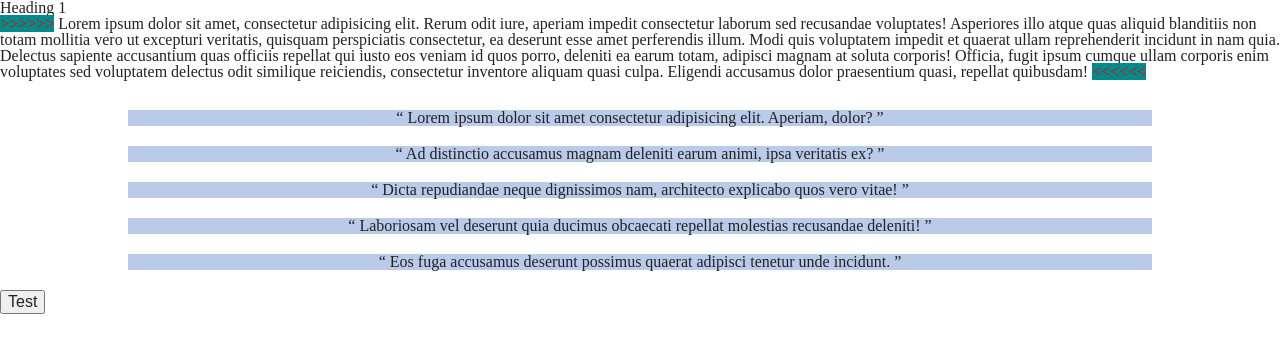
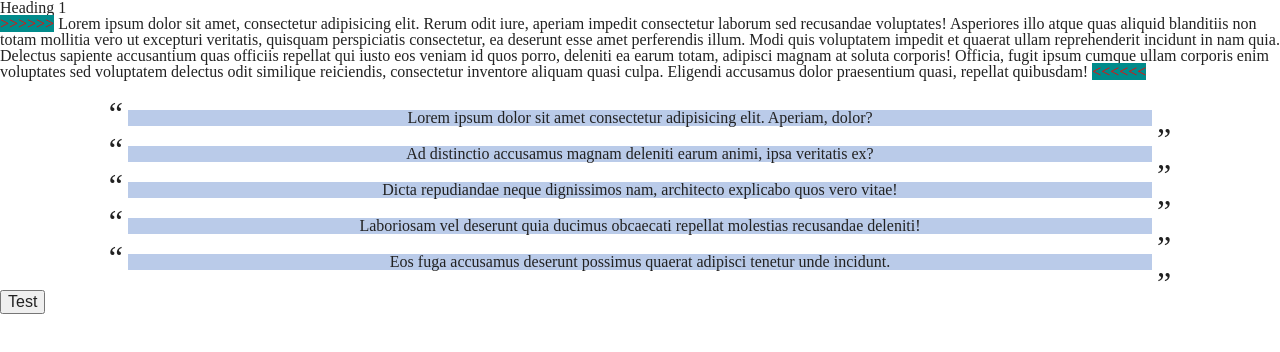
Before and after one commit to freshcodeFT/transitions-example, a plain HTML site: page index.html in a window 1280 px wide. Drawn offline with Linux system fonts and the light colour scheme.

Commit message:
Add ::before, ::after example

```diff
--- a/assets/css/styles.css
+++ b/assets/css/styles.css
@@ -39,16 +39,25 @@
 }
 li{
   background-color: rgb(186, 203, 233);
+  position: relative;
 }
 
 li + li{
   margin-top: 20px;
 }
 
+li::before,li::after{
+  position: absolute;
+  font-size: 2em;
+}
 
 li::before{
-  content: open-quote;
+ content: open-quote;
+  right: calc(100% + 5px);
+  top: -0.4em;
 }
 li::after{
   content:close-quote;
+  left: calc(100% + 5px);
+  bottom: -0.9em;
 }
```
